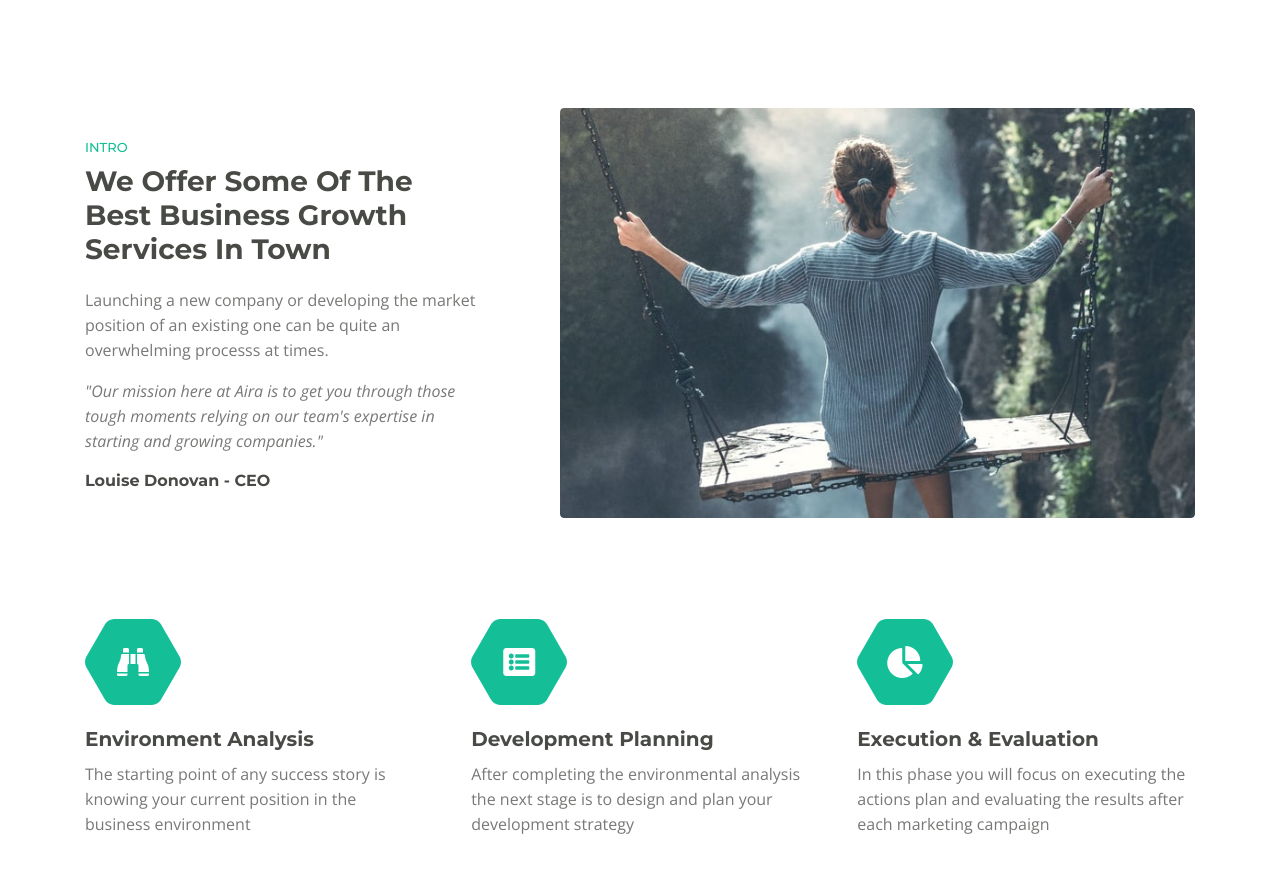
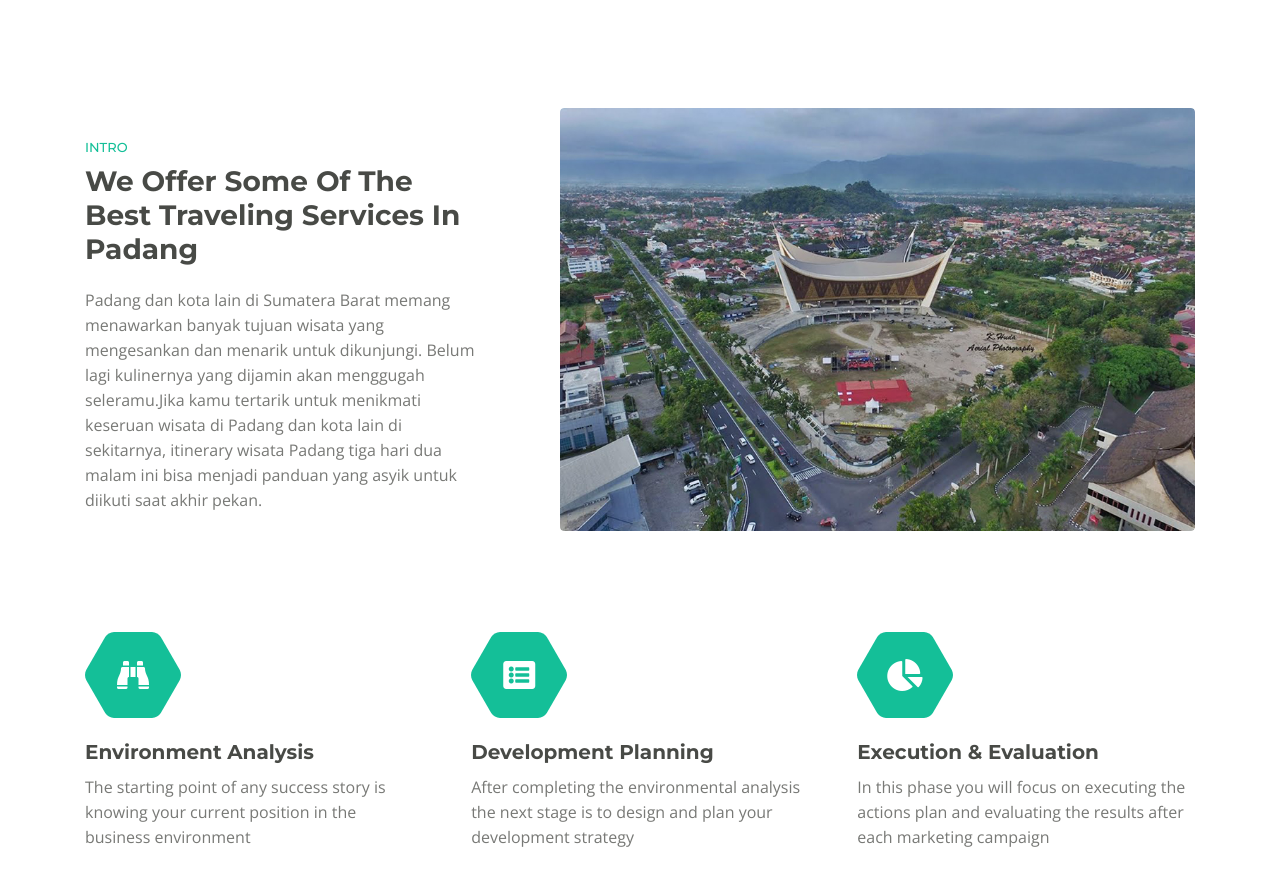
Before and after one commit to arayhan/tugas-landing-page, a plain HTML site: page index.html in a window 1280 px wide. Shown: the part 920-1806 px from the top of the page. Drawn offline with nearby package versions, Linux system fonts and the light colour scheme.

Commit message:
update intro section wording and image

```diff
--- a/index.html
+++ b/index.html
@@ -133,15 +133,15 @@
                 <div class="col-lg-5">
                     <div class="text-container">
                         <div class="section-title">INTRO</div>
-                        <h2>We Offer Some Of The Best Business Growth Services In Town</h2>
-                        <p>Launching a new company or developing the market position of an existing one can be quite an overwhelming processs at times.</p>
-                        <p class="testimonial-text">"Our mission here at Aira is to get you through those tough moments relying on our team's expertise in starting and growing companies."</p>
-                        <div class="testimonial-author">Louise Donovan - CEO</div>
+                        <h2>We Offer Some Of The Best Traveling Services In Padang</h2>
+                        <p>Padang dan kota lain di Sumatera Barat memang menawarkan banyak tujuan wisata yang mengesankan dan menarik untuk dikunjungi. Belum lagi kulinernya yang dijamin akan menggugah seleramu.Jika kamu tertarik untuk menikmati keseruan wisata di Padang dan kota lain di sekitarnya, itinerary wisata Padang tiga hari dua malam ini bisa menjadi panduan yang asyik untuk diikuti saat akhir pekan.</p>
+                        <!-- <p class="testimonial-text">"Our mission here at Aira is to get you through those tough moments relying on our team's expertise in starting and growing companies."</p>
+                        <div class="testimonial-author">Louise Donovan - CEO</div> -->
                     </div> <!-- end of text-container -->
                 </div> <!-- end of col -->
                 <div class="col-lg-7">
                     <div class="image-container">
-                        <img class="img-fluid" src="images/intro-office.jpg" alt="alternative">
+                        <img class="img-fluid" src="images/padang/square-4.jpg" alt="alternative">
                     </div> <!-- end of image-container -->
                 </div> <!-- end of col -->
             </div> <!-- end of row -->
```
